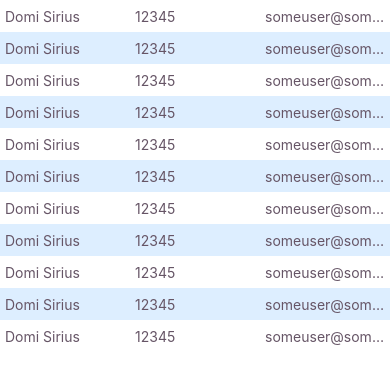
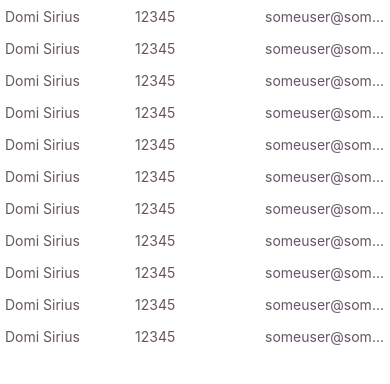
Before and after one commit to greensirius/react-native-table, a React Native app: screen / in a window 390 px wide. Shown: the top 384 px of the page. Built offline with nearby package versions, Linux system fonts and the light colour scheme.

Commit message:
adding custom row colors

```diff
--- a/src/App.tsx
+++ b/src/App.tsx
@@ -3,5 +3,5 @@ import Rows from './components/Rows';
 
 import {userArrayList} from './fixtures/user-list';
 export default function App() {
-  return <Rows data={userArrayList} colors={['#DEF', '#FFF']} />;
+  return <Rows data={userArrayList} />;
 }
--- a/src/components/Rows.tsx
+++ b/src/components/Rows.tsx
@@ -12,9 +12,9 @@ type Props = {
 
 export default function Rows(props: Props) {
   let {data, colors} = props;
-  let rowColors = colors ? colors : ['#BBB', '#FFF'];
+  let rowColors = colors ? colors : ['#FFF'];
   let tableRows = data.map((row, index) => {
-    let backgroundColor = index % 2 === 1 ? rowColors[0] : rowColors[1];
+    let backgroundColor = rowColors[index % rowColors.length];
     return <Row key={index} rowData={row} rowStyle={{backgroundColor}} />;
   });
   return <View style={styles.container}>{tableRows}</View>;
```
